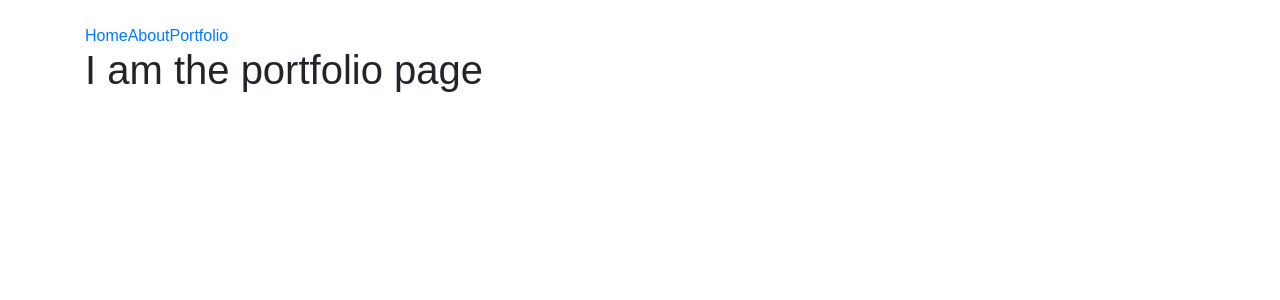
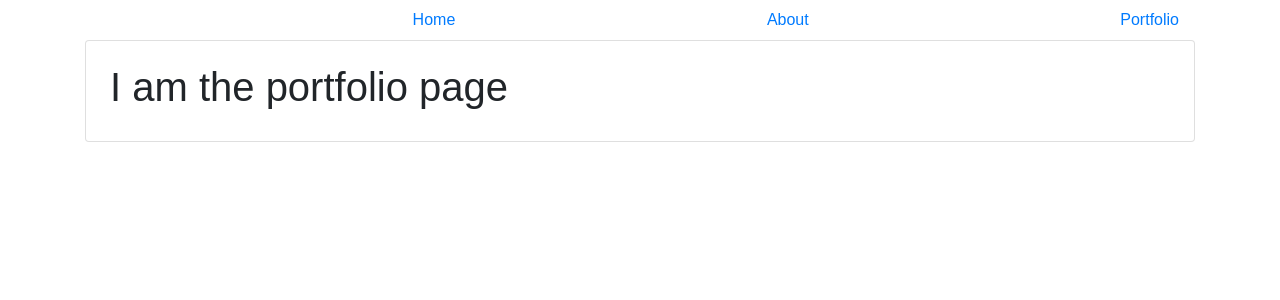
Before and after one commit to SeanMcP/week10-day3-react-portfolio, a React (Create React App) app: page /portfolio in a window 1280 px wide. Shown: the top 300 px of the page. Built offline with nearby package versions, Linux system fonts and the light colour scheme.

Commit message:
Add some style and class names

```diff
--- a/src/components/About.js
+++ b/src/components/About.js
@@ -1,10 +1,9 @@
 import React, { Component } from 'react'
-import { Link } from 'react-router-dom'
 
 export default class About extends Component {
   render() {
     return (
-      <div>
+      <div className="card-block p-4">
         <h1>I am the about page</h1>
       </div>
     )
--- a/src/components/BaseLayout.js
+++ b/src/components/BaseLayout.js
@@ -5,15 +5,13 @@ export default class BaseLayout extends Component {
   render() {
     return (
       <div className="container">
-        <header>
+        <nav className="navbar navbar-light bg-faded">
           <img src=""/>
-          <nav>
-            <Link to="/">Home</Link>
-            <Link to="/about">About</Link>
-            <Link to="/portfolio">Portfolio</Link>
-          </nav>
-        </header>
-        <main>
+          <Link to="/">Home</Link>
+          <Link to="/about">About</Link>
+          <Link to="/portfolio">Portfolio</Link>
+        </nav>
+        <main className="card">
           {this.props.children}
         </main>
       </div>
--- a/src/components/Home.js
+++ b/src/components/Home.js
@@ -1,10 +1,9 @@
 import React, { Component } from 'react'
-import { Link } from 'react-router-dom'
 
 export default class BaseLayout extends Component {
   render() {
     return (
-      <div>
+      <div className="card-block p-4">
         <h1>I am the home page</h1>
       </div>
     )
--- a/src/components/Portfolio.js
+++ b/src/components/Portfolio.js
@@ -1,10 +1,9 @@
 import React, { Component } from 'react'
-import { Link } from 'react-router-dom'
 
 export default class Portfolio extends Component {
   render() {
     return (
-      <div>
+      <div className="card-block p-4">
         <h1>I am the portfolio page</h1>
       </div>
     )
--- a/src/index.js
+++ b/src/index.js
@@ -3,7 +3,6 @@ import ReactDOM from 'react-dom';
 import {BrowserRouter, Route, Switch} from 'react-router-dom';
 
 import './styles/index.css';
-import App from './components/App';
 import registerServiceWorker from './registerServiceWorker';
 
 import BaseLayout from './components/BaseLayout'
```
